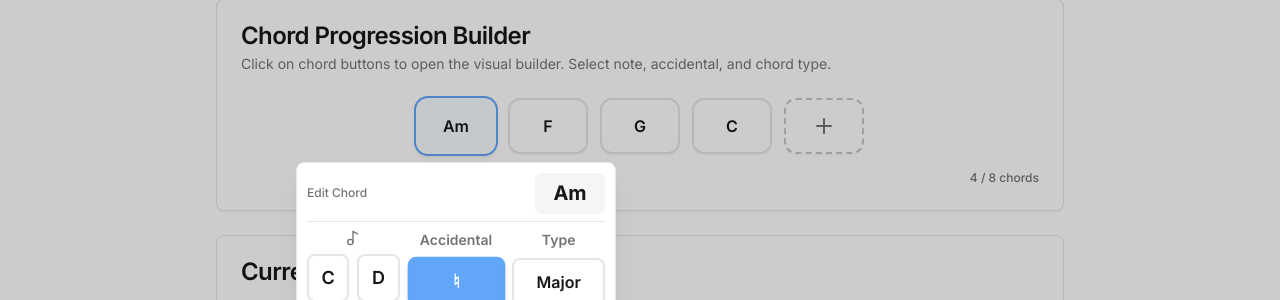
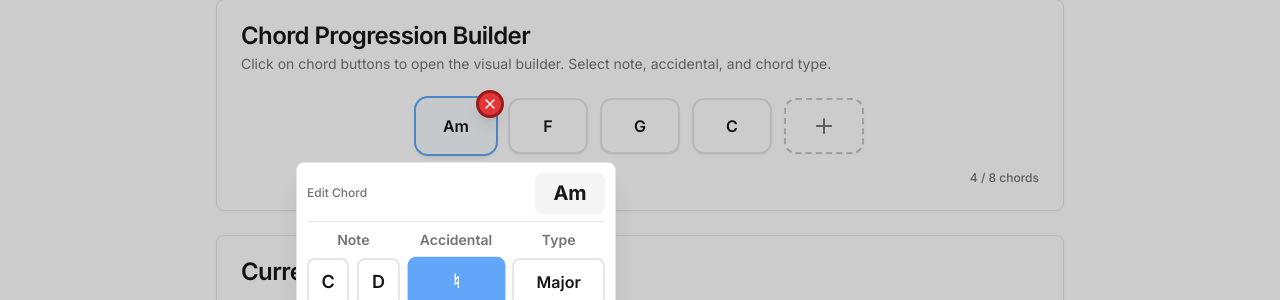
Before and after one commit to joabemorais/tonalogy-interface, a Next.js app: page /chord-demo in a window 1280 px wide. Both pictures are taken after a click on the button "Am". Shown: the part 181-481 px from the top of the page. Built offline with nearby package versions, Linux system fonts and the light colour scheme.

Commit message:
feat: enhance chord editing experience with improved button visibility and layout adjustments

```diff
--- a/components/mobile-chord-keyboard.tsx
+++ b/components/mobile-chord-keyboard.tsx
@@ -354,12 +354,28 @@ export function MobileChordKeyboard({ chords, onChange, disabled = false, maxCho
                 <X className="h-5 w-5" />
               </button>
 
-              <div className="flex flex-col items-center gap-1">
+              <div className="flex flex-col items-center gap-3 relative">
                 <span className="text-xs text-muted-foreground font-medium">
                   {editingIndex !== null ? 'Edit Chord' : 'Add Chord'}
                 </span>
-                <div className="text-2xl font-bold px-4 py-2 bg-accent rounded-xl text-center min-w-[80px] shadow-sm">
-                  {buildChordSymbol(builder)}
+                <div className="relative">
+                  <div className="text-2xl font-bold px-4 py-2 bg-accent rounded-xl text-center min-w-[80px] shadow-sm">
+                    {buildChordSymbol(builder)}
+                  </div>
+
+                  {/* Remove button - only show when editing existing chord and there's more than one chord */}
+                  {editingIndex !== null && chords.length > 1 && (
+                    <button
+                      onClick={(e) => {
+                        e.stopPropagation()
+                        handleRemoveChord(editingIndex)
+                        handleCloseKeyboard()
+                      }}
+                      className="absolute -top-2 -right-2 h-7 w-7 rounded-full bg-destructive text-destructive-foreground hover:bg-destructive/80 flex items-center justify-center shadow-lg transition-all duration-200 border-[3px] border-red-800 hover:border-red-900 z-10"
+                    >
+                      <X className="h-4 w-4" />
+                    </button>
+                  )}
                 </div>
               </div>
 
--- a/components/visual-chord-input.tsx
+++ b/components/visual-chord-input.tsx
@@ -201,8 +201,11 @@ export function VisualChordInput({ chords, onChange, disabled = false, maxChords
                 }}
                 disabled={disabled}
                 className={cn(
-                  "absolute -top-2 -right-2 h-7 w-7 rounded-full bg-destructive text-destructive-foreground hover:bg-destructive/80 flex items-center justify-center z-10 shadow-lg transition-all duration-200 border-[3px] border-red-800 hover:border-red-900",
-                  "opacity-0 group-hover:opacity-100",
+                  "absolute -top-2 -right-2 h-7 w-7 rounded-full bg-destructive text-destructive-foreground hover:bg-destructive/80 flex items-center justify-center z-50 shadow-lg transition-all duration-200 border-[3px] border-red-800 hover:border-red-900",
+                  // Always visible when editing this chord, otherwise show on hover
+                  isOpen && editingIndex === index
+                    ? "opacity-100"
+                    : "opacity-0 group-hover:opacity-100",
                   "disabled:opacity-0"
                 )}
               >
@@ -235,9 +238,7 @@ export function VisualChordInput({ chords, onChange, disabled = false, maxChords
                   <div className="grid grid-cols-3 gap-2.5 mb-2">
                     {/* Note selector */}
                     <div className="space-y-2">
-                      <div className="flex items-center justify-center text-muted-foreground">
-                        <Music2 className="h-4 w-4" />
-                      </div>
+                      <label className="text-sm font-semibold text-muted-foreground text-center block">Note</label>
                       <div className="grid grid-cols-2 gap-2">
                         {NOTES.map((note) => (
                           <button
```
